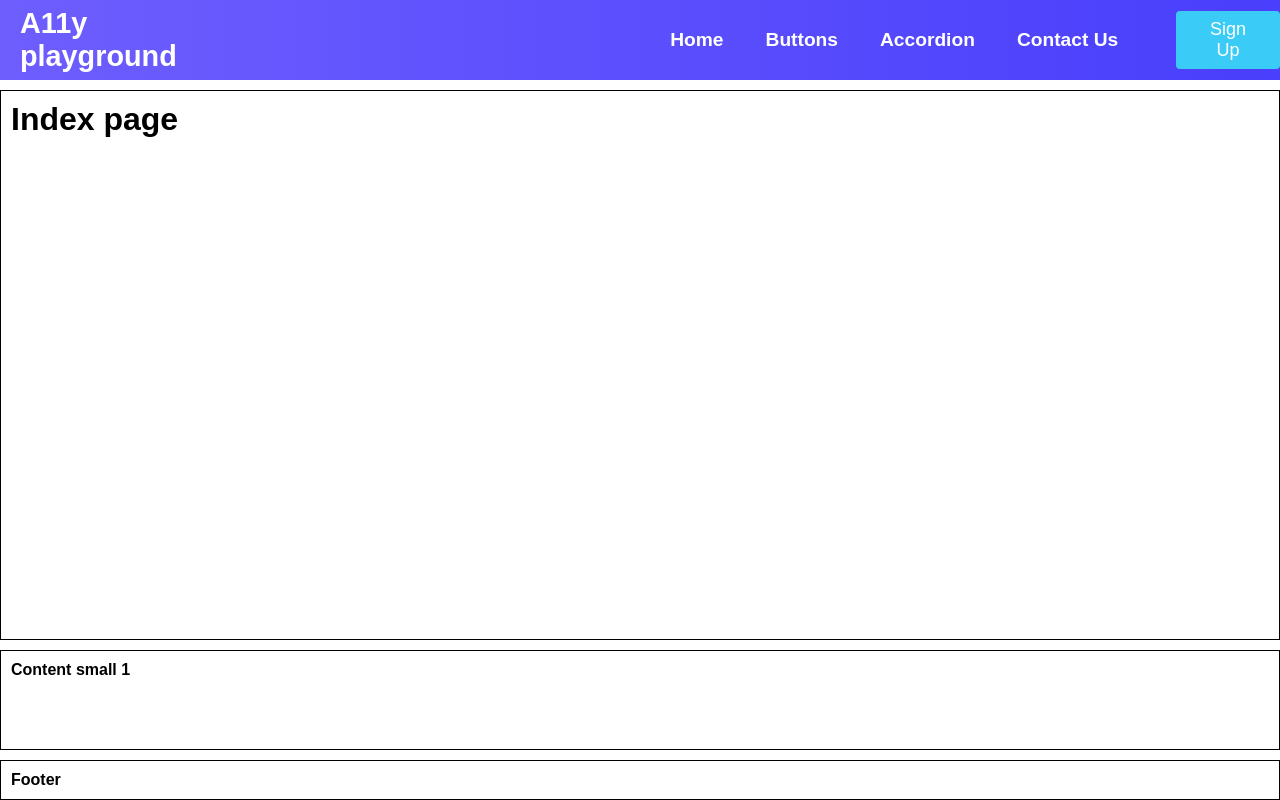
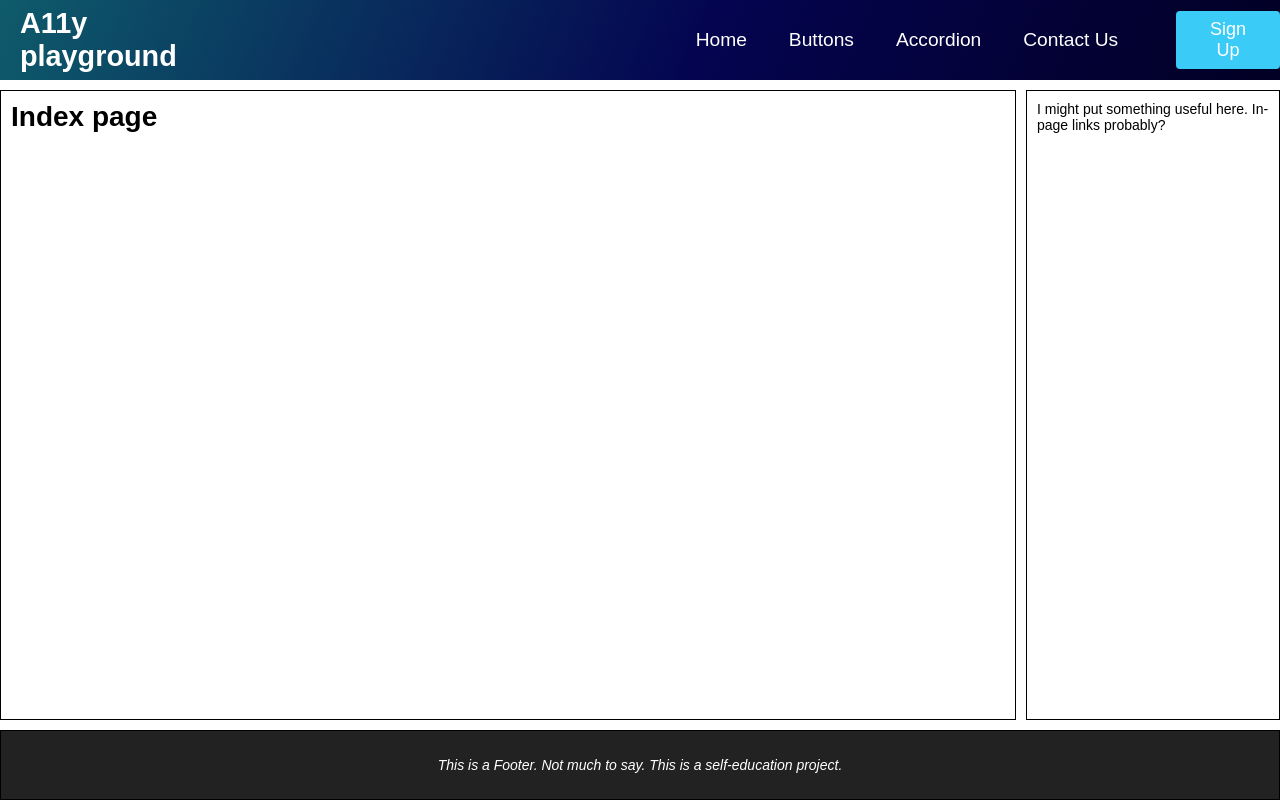
Before and after one commit to Frun4a/a11y-playground, a Next.js app: page / in a window 1280 px wide. Built offline with nearby package versions, Linux system fonts and the light colour scheme.

Commit message:
Updated the layout, added semantic HTML tags. updated the Header and Footer colors.

```diff
--- a/components/AccordionWithHooks/AccordionH.js
+++ b/components/AccordionWithHooks/AccordionH.js
@@ -46,7 +46,7 @@ function AccordionH(props) {
           ref={content}
           className={`${styles.accordion_content} ${setDisplayCss}`}
           id={contentSectionId}
-          role="region"
+          role="group"
           aria-labelledby={buttonId}
           //style={{ maxHeight: setHeight }}
         >
--- a/components/Layout.js
+++ b/components/Layout.js
@@ -9,21 +9,21 @@ export default function Layout({ children }) {
       <title>A11y playground | Just for fun</title>
       </Head>
       <div className={styles.container}>
-        <div className={styles.header}>
+        <header className={styles.header}>
           <Navbar />
-        </div>
+        </header>
 
-        <div className={styles.content_large}>
+        <main className={styles.content_large}>
           {children}
-        </div>
+        </main>
 
-        <div className={styles.content_small}>
-          Content small 1
-        </div>
+        <aside className={styles.content_small}>
+          I might put something useful here. In-page links probably?
+        </aside>
 
-        <div className={styles.footer}>
-          Footer
-        </div>
+        <footer className={styles.footer}>
+          <i>This is a Footer. Not much to say. This is a self-education project.</i>
+        </footer>
       </div>
     </>
   )
--- a/components/Layout.module.css
+++ b/components/Layout.module.css
@@ -3,16 +3,15 @@
   height: 100vh;
 
   font-family: 'Quicksand', sans-serif;
-  font-weight: bold;
-  font-size: 16px;
+  font-size: 14px;
 
   display: grid;
   grid-template-columns: 4fr 1fr;
-  grid-template-rows: 80px 1fr 100px;
+  grid-template-rows: 80px 1fr 70px;
   gap: 10px;
 }
 
-.container > div.content_large, div.footer, div.content_small {
+.container > .content_large, .footer, .content_small {
   padding: 10px;
   border: 1px solid #000000;
 }
@@ -29,13 +28,26 @@
   grid-column-end: 2;
 }
 
+.content_small {
+  grid-row-start: 2;
+  grid-row-end: span 1;
+  grid-column-start: 2;
+  grid-column-end: 3;
+}
+
 .footer {
   grid-column: 1 / span 2;
+  background-color: #222;
+  color: white;
+  display: flex;
+  justify-content: center;
+  align-items: center;
 }
 
-@media only screen and (max-device-width: 812px) {
+@media (max-width: 812px) {
   .container {
     grid-template-columns: 1fr;
+    grid-template-rows: 80px 1fr 1fr 70px;
   }
 
   .header {
@@ -54,7 +66,7 @@
     grid-column: 1 / span 1;
   }
 
-  div.content_small {
+  .content_small {
     grid-row-start: 3;
     grid-row-end: span 1;
     grid-column-start: 1;
--- a/components/Navbar/Navbar.module.css
+++ b/components/Navbar/Navbar.module.css
@@ -1,5 +1,7 @@
 .navbar_items {
-  background: linear-gradient(90deg, rgb(110, 94, 254), rgba(73, 63, 252, 1) 100%);
+  /* background: linear-gradient(90deg, rgb(110, 94, 254), rgba(73, 63, 252, 1) 100%); */
+  background: rgb(2,0,36);
+  background: linear-gradient(293deg, rgba(2,0,36,1) 0%, rgba(4,4,80,1) 45%, rgba(14,91,107,1) 100%);
   height: 80px;
   display: flex;
   justify-content: left;
@@ -51,7 +53,7 @@
   }
 
   .nav_menu {
-    display: flex;
+    display: none;
     flex-direction: column;
     width: 100%;
     height: 500px;
@@ -63,7 +65,9 @@
   }
 
   .nav_menu.active {
-    background: #6668f4;
+    display: flex;
+    background: rgb(2,0,36);
+    background: linear-gradient(293deg, rgba(2,0,36,1) 0%, rgba(4,4,80,1) 45%, rgba(14,91,107,1) 100%);
     left: 0;
     opacity: 1;
     transition: all 0.5s ease;
@@ -90,6 +94,7 @@
   }
 
   .menu_icon {
+    color: #fff;
     display: block;
     position: absolute;
     top: 0;
--- a/pages/buttons.js
+++ b/pages/buttons.js
@@ -28,6 +28,7 @@ export default function Buttons() {
             </h1>
         </Card>
         <Card
+            spans_2
             title='Heading that consists of many text elements'
             dVoiceover="Reads all at once, works great!!!"
             mVoiceover="Reads all at once, then focuses all text elements - bad bad bad"
```
Also changed, not shown: components/CardsGrid/CardsContainer.js (+14 -6 lines), components/CardsGrid/CardsContainer.module.css (+11 -1 lines).
